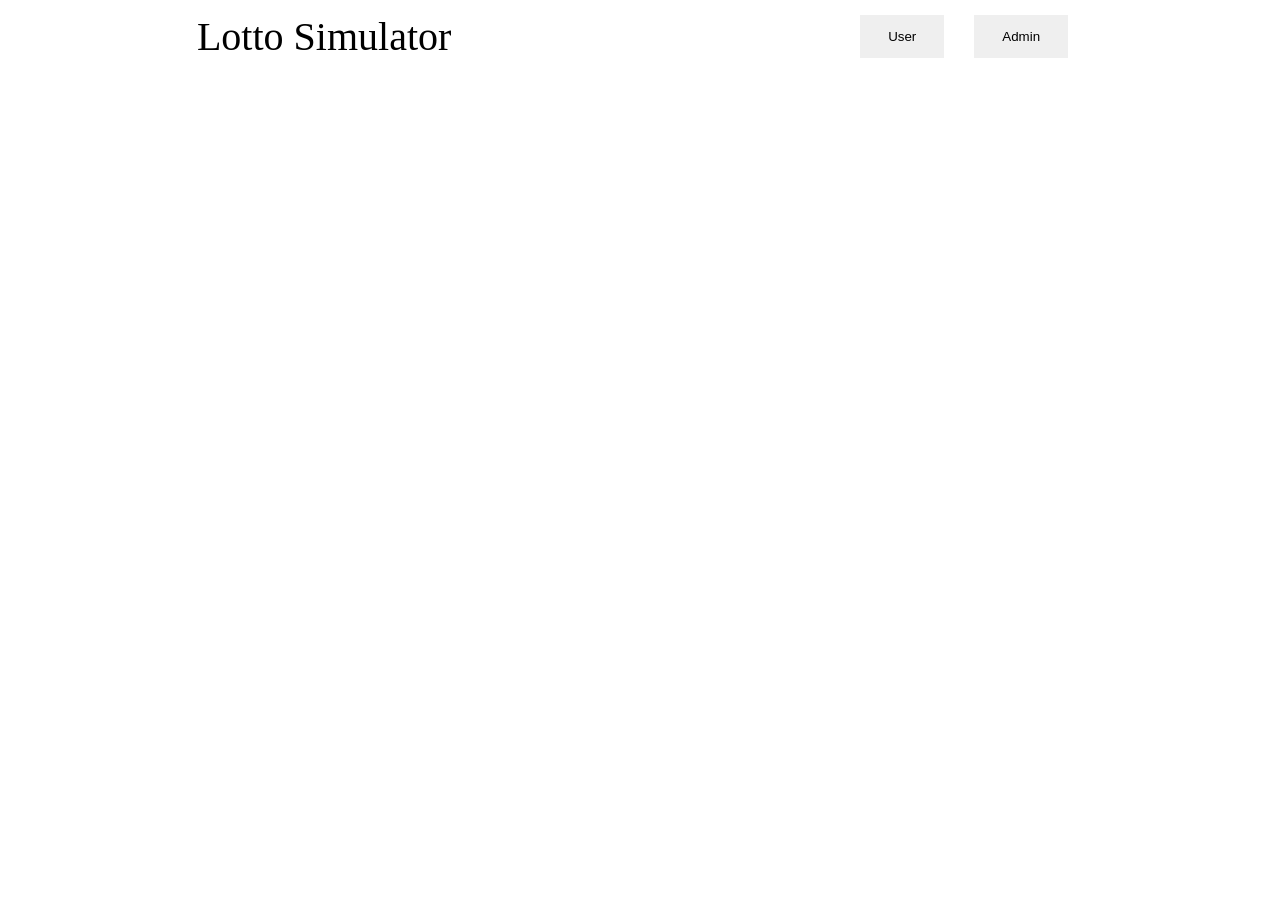
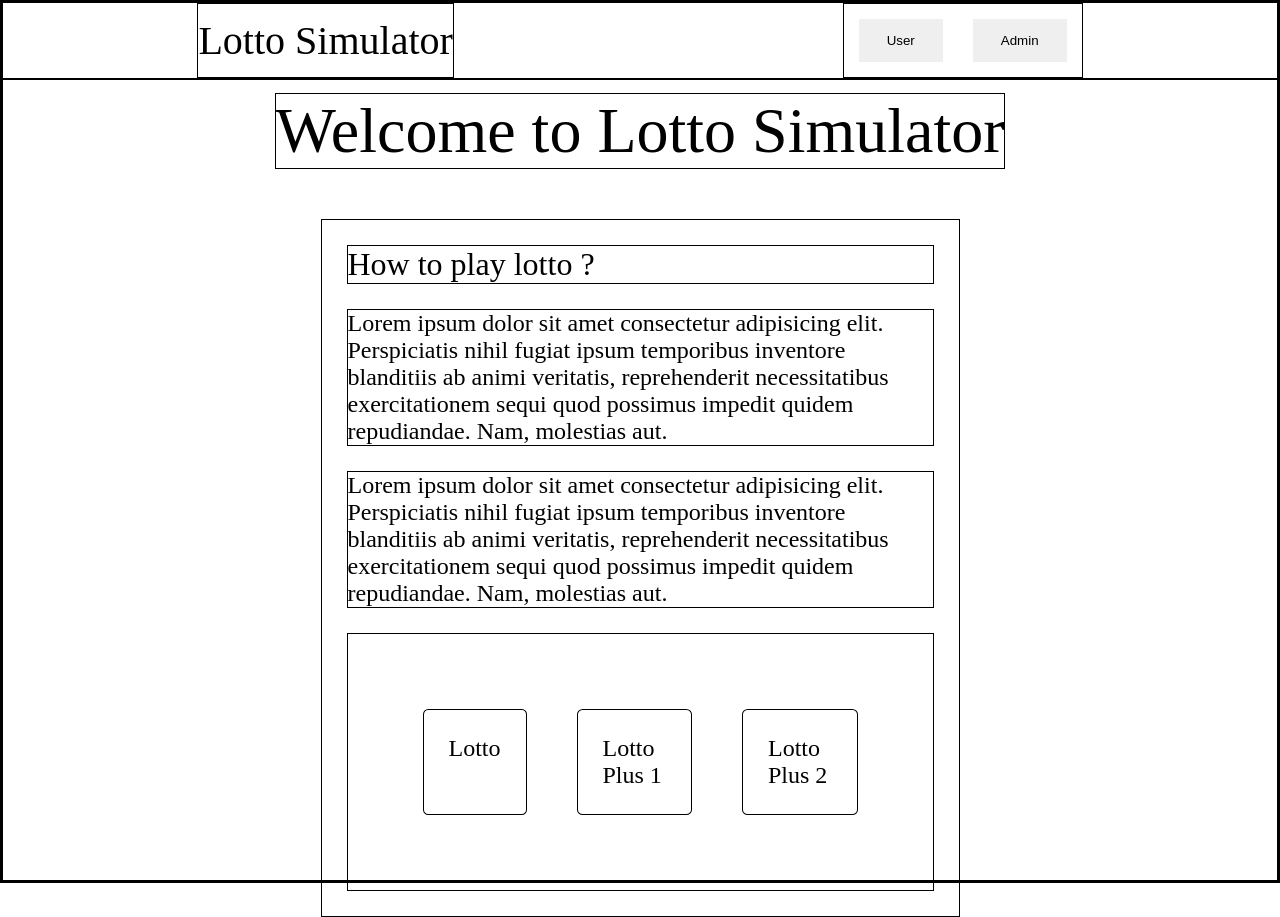
Before and after one commit to Lspacedev/lotto-simulator, a plain HTML site: page public/index.html in a window 1280 px wide. Before the commit the page ends 873 px from the top, so only its background shows below. Drawn offline with Linux system fonts and the light colour scheme.

Commit message:
improved UI

```diff
--- a/public/style.css
+++ b/public/style.css
@@ -3,22 +3,20 @@ body {
   margin: 0;
 }
 
-/* {
+* {
   border: 1px solid black;
-}*/
+}
 .container {
   height: 100vh;
   display: flex;
   flex-direction: column;
   align-items: center;
   justify-content: center;
-
 }
 
 .nav {
   display: flex;
   justify-content: space-around;
-
 }
 
 .nav-btns {
@@ -31,8 +29,6 @@ body {
   padding: 14px 28px;
   margin: 15px;
   border: none;
-
-
 }
 
 .boards {
@@ -40,9 +36,7 @@ body {
   width: 50%;
   margin: auto;
   text-align: center;
-
 }
-
 
 .boards-container {
   display: flex;
@@ -88,10 +82,14 @@ body {
 
 .boards-heading {
   margin: 25px;
+  font-size: 2rem;
 }
 
 .boards-selector {
   margin: 25px;
+}
+.boards-selector input[type="text"] {
+  padding: 12px 30px;
 }
 
 .lotto-heading {
@@ -104,7 +102,6 @@ body {
   width: 100vw;
   height: 100vh;
   text-align: center;
-
 }
 
 .lotto-draw-heading {
@@ -164,15 +161,14 @@ body {
   background-image: radial-gradient(rgb(156, 156, 255), rgb(60, 60, 255), blue);
 }
 
-
 form {
   border: 3px solid #f1f1f1;
   padding: 50px;
   width: 35%;
 }
 
-
-form input[type=text], input[type=password] {
+form input[type="text"],
+input[type="password"] {
   width: 100%;
   padding: 12px 20px;
   margin: 8px 0;
@@ -181,8 +177,7 @@ form input[type=text], input[type=password] {
   box-sizing: border-box;
 }
 
-
-form input[type=submit]{
+form input[type="submit"] {
   background-color: gray;
   color: white;
   padding: 14px 20px;
@@ -191,3 +186,33 @@ form input[type=submit]{
   cursor: pointer;
   width: 100%;
 }
+
+.lotto-info {
+  font-size: 1.5rem;
+  width: 50%;
+  margin: 0 auto;
+}
+
+.lotto-info div {
+  margin: 25px;
+}
+
+.welcome-lotto {
+  font-size: 4rem;
+  margin: 50px;
+}
+.lotto-info-heading {
+  font-size: 2rem;
+}
+
+.lotto-types {
+  display: flex;
+  justify-content: space-evenly;
+  padding: 50px;
+}
+
+.lotto-types div {
+  padding: 25px;
+  border: 1px solid black;
+  border-radius: 5%;
+}
--- a/src/index.js
+++ b/src/index.js
@@ -27,6 +27,29 @@ navBtns.appendChild(adminBtn);
 nav.appendChild(navBtns);
 
 body.prepend(nav);
+container.innerHTML = `
+<div class="welcome-lotto">Welcome to Lotto Simulator</div>
+<div class="lotto-info">
+
+      <div class="lotto-info-heading">How to play lotto ?</div>
+      <div>
+        Lorem ipsum dolor sit amet consectetur adipisicing elit. Perspiciatis
+        nihil fugiat ipsum temporibus inventore blanditiis ab animi veritatis,
+        reprehenderit necessitatibus exercitationem sequi quod possimus impedit
+        quidem repudiandae. Nam, molestias aut.
+      </div>
+      <div>
+        Lorem ipsum dolor sit amet consectetur adipisicing elit. Perspiciatis
+        nihil fugiat ipsum temporibus inventore blanditiis ab animi veritatis,
+        reprehenderit necessitatibus exercitationem sequi quod possimus impedit
+        quidem repudiandae. Nam, molestias aut.
+      </div>
+      <div class="lotto-types">
+        <div class="lotto-icon">Lotto</div>
+        <div class="lotto-plus1-icon">Lotto Plus 1</div>
+        <div class="lotto-plus2-icon">Lotto Plus 2</div>
+      </div>
+    </div>`;
 
 //create array for storing ticket object
 let tickets = [];
```
